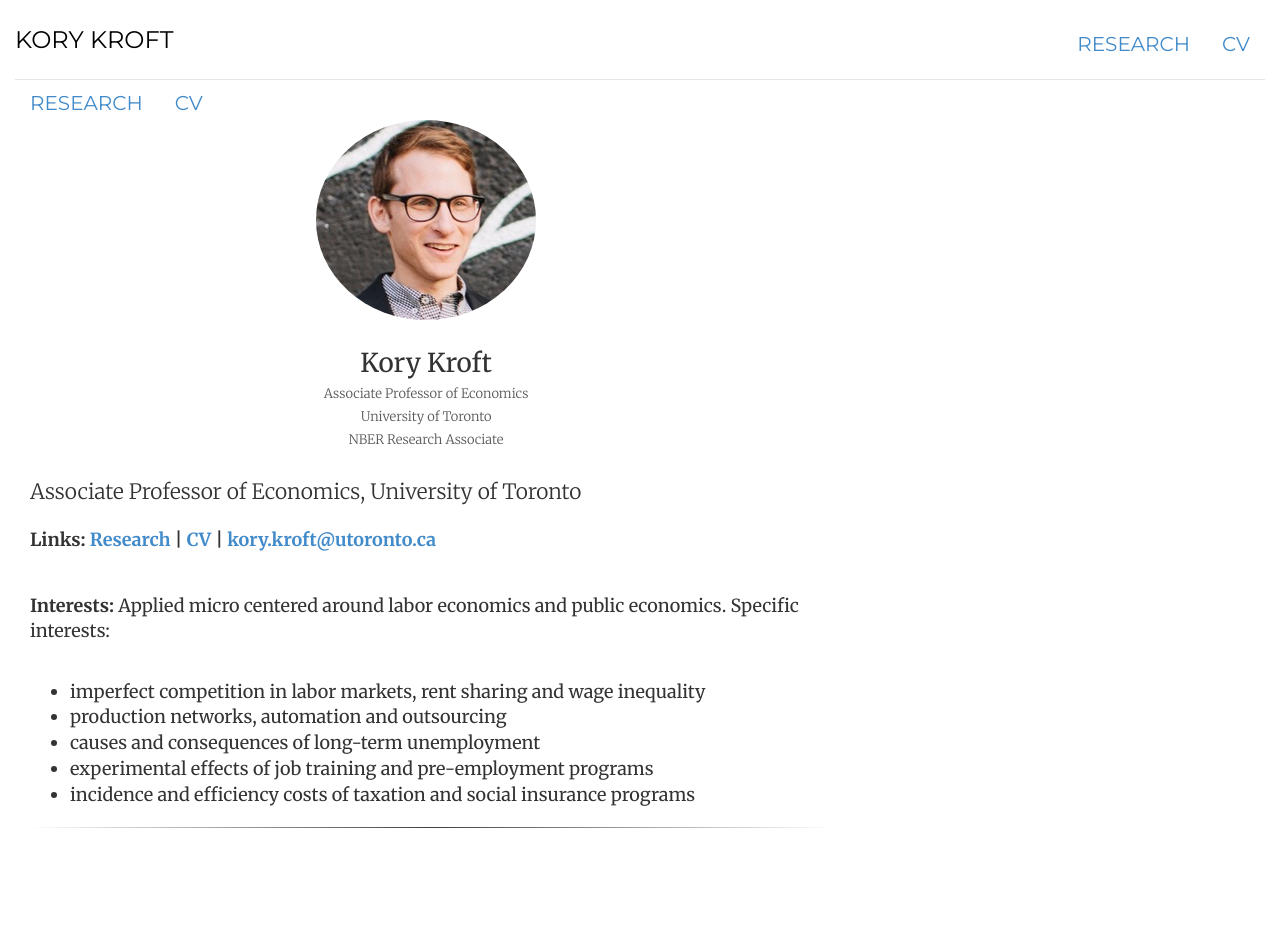
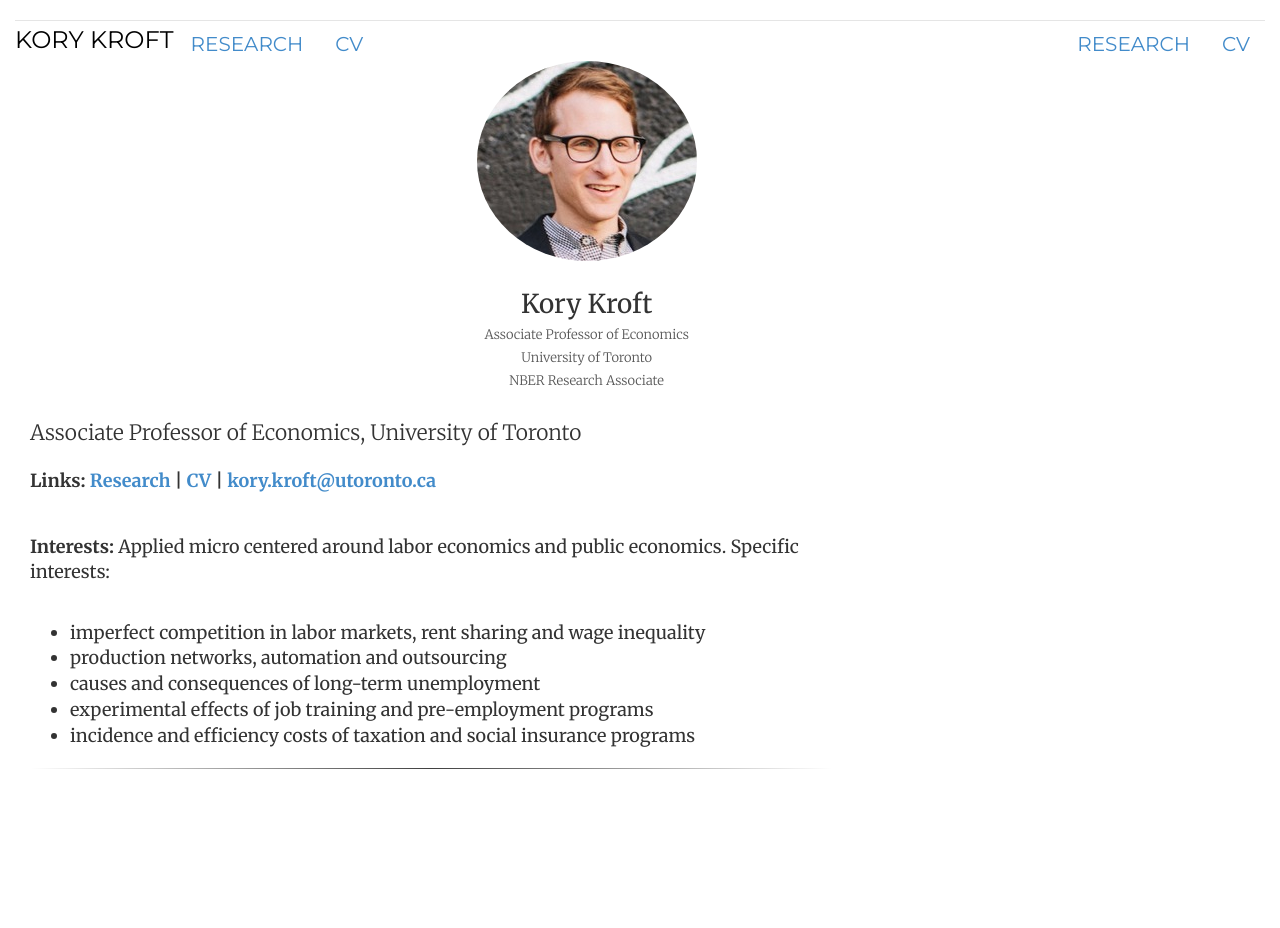
Before and after one commit to korykroft/korykroft.github.io, a Jekyll site: the page built from index.html, in a window 1280 px wide. Built offline with Jekyll 4.4.1, drawn with Linux system fonts in a browser that asks for light colours; after the commit the page ends 900 px from its top, so only the background shows below that.

Commit message:
Update header.html

```diff
--- a/_includes/header.html
+++ b/_includes/header.html
@@ -3,8 +3,8 @@
 		<li class="{{ page.cv }}"><a href="/research" title="Research">Research</a></li>
 		<li class="{{ page.cv }}"><a href="/cv/resume_1.pdf" title="CV">CV</a></li>
 	</ul>
-	<h3 class="text-muted"><a href="/">Kory Kroft</a></h3>
 	<ul class="nav nav-pills pull-left">
+		<li class="{{ page.cv }}"><h3 class="text-muted"><a href="/">Kory Kroft</a></h3></li>
 		<li class="{{ page.cv }}"><a href="/research" title="Research">Research</a></li>
 		<li class="{{ page.cv }}"><a href="/cv/resume_1.pdf" title="CV">CV</a></li>
 	</ul>
```
